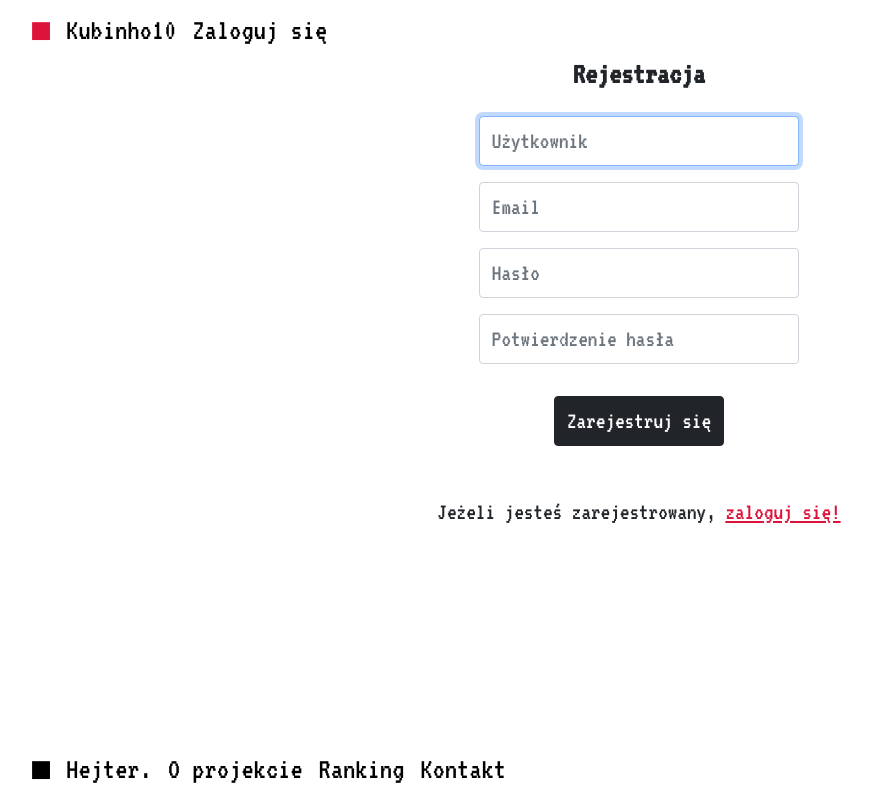
After one commit to kubapi/hater, a Django app: page /rejestracja/ in a window 1280 px wide. The commit adds this page. Shown: the whole page, without its empty margins (1-873 px from the left). Run offline with Django 3.2, Linux system fonts and the light colour scheme; some libraries are stand-ins or nearby versions.

Commit message:
adding login, register, logout functionality and views

```diff
--- a/feed/admin.py
+++ b/feed/admin.py
@@ -1,8 +1,7 @@
 from django.contrib import admin
 
-from .models import Card, Deck, User
+from .models import Card, Deck
 
 # Register your models here.
 admin.site.register(Card)
 admin.site.register(Deck)
-admin.site.register(User)
--- /dev/null
+++ b/feed/forms.py
@@ -0,0 +1,17 @@
+from django import forms
+from django.contrib.auth.forms import UserCreationForm
+from django.contrib.auth.models import User
+
+class NewUserForm(UserCreationForm):
+    email = forms.EmailField(required=True)
+
+    class Meta:
+        model = User
+        fields = ("username", "email", "password1", "password2")
+
+    def save(self, commit=True):
+        user = super(NewUserForm, self).save(commit=False)
+        user.email = self.cleaned_data['email']
+        if commit:
+            user.save()
+        return user
--- a/feed/templates/feed/base.html
+++ b/feed/templates/feed/base.html
@@ -22,6 +22,18 @@
     <script src="{% static 'js/script.js' %}"></script>
 </head>
 <body>
+    <nav class="navbar fixed-top navbar-expand-lg">
+        <div class="navbar-nav">
+            <a class="nav-item nav-link rev-square" href="{% url 'feed:index' %}">&#9632;</a>
+            <span class="nav-item nav-link nickname">Kubinho10</span>
+            {% if user.is_authenticated %}
+                <a class="nav-item nav-link login-logout" href="{% url 'feed:logout' %}">Wyloguj się</a>
+            {% else %}
+                <a class="nav-item nav-link login-logout" href="{% url 'feed:login' %}">Zaloguj się</a>
+            {% endif %}
+
+        </div>
+    </nav>
     <div class="container">
         {% block content %}
             <!-- place where specific html will be injected. -->
@@ -29,13 +41,14 @@
     </div>
     <nav class="navbar fixed-bottom navbar-expand-lg">
         <div class="navbar-nav">
-            <a class="nav-item nav-link square" href="{% url 'index' %}">&#9632;</a>
-            <a class="nav-item nav-link" href="{% url 'index' %}">Hejter<span>.</span></a>
-            <a class="nav-item nav-link" href="{% url 'about' %}">O projekcie</a>
-            <a class="nav-item nav-link" href="{% url 'ranking' %}">Ranking</a>
-            <!-- TODO Add if user logged -->
-            <a class="nav-item nav-link" href="{% url 'architect' %}">Architekt</a>
-            <a class="nav-item nav-link" href="{% url 'contact' %}">Kontakt</a>
+            <a class="nav-item nav-link square" href="{% url 'feed:index' %}">&#9632;</a>
+            <a class="nav-item nav-link" href="{% url 'feed:index' %}">Hejter<span>.</span></a>
+            <a class="nav-item nav-link" href="{% url 'feed:about' %}">O projekcie</a>
+            <a class="nav-item nav-link" href="{% url 'feed:ranking' %}">Ranking</a>
+            {% if user.is_authenticated %}
+                <a class="nav-item nav-link" href="{% url 'feed:architect' %}">Architekt</a>
+            {% endif %}
+            <a class="nav-item nav-link" href="{% url 'feed:contact' %}">Kontakt</a>
         </div>
     </nav>
 </body>
--- a/feed/templates/feed/contact.html
+++ b/feed/templates/feed/contact.html
@@ -5,6 +5,6 @@
 {% block content %}
     <div class="row block-center">
         <p>Zainteresował Cię ten projekt? <strong>Napisz!</strong></p>
-        <a class="email-block-email" href="mailto:kuba.sliz@hotmail.com?subject=Hejter.">kuba.sliz@hotmail.com</a>
+        <p><a class="link" href="mailto:kuba.sliz@hotmail.com?subject=Hejter.">kuba.sliz@hotmail.com</a></p>
     </div>
 {% endblock %}
--- a/feed/templates/feed/ranking.html
+++ b/feed/templates/feed/ranking.html
@@ -14,7 +14,6 @@
                     <tr>
                         <th>Miejsce</th>
                         <th>Pseudonim</th>
-                        <th>Miasto</th>
                         <th>Wynik</th>
                     </tr>
                 </thead>
@@ -23,7 +22,6 @@
                     <tr>
                         <td>{{ forloop.counter }}</td>
                         <td>{{ user_score.nickname }}</td>
-                        <td>{{ user_score.location }}</td>
                         <td>{{ user_score.score }}</td>
                     </tr>
                     {% endfor %}
--- /dev/null
+++ b/feed/templates/feed/register.html
@@ -0,0 +1,16 @@
+{% extends "feed/base.html" %}
+{% load static %}
+
+{% block title %} Rejestracja.{% endblock %}
+{% block content %}
+    {% load django_bootstrap5 %}
+    <div class="row text-block-center">
+        <h1>Rejestracja</h1>
+        <form method="POST" class="form register-form mt-3">
+            {% csrf_token %}
+            {% bootstrap_form register_form %}
+            <button class="btn btn-dark mt-3 mb-5" type="submit">Zarejestruj się</button>
+        </form>
+        <p class="text-center">Jeżeli jesteś zarejestrowany, <a class="link" href="{% url 'feed:login' %}">zaloguj się!</a></p>
+    </div>
+{% endblock %}
--- a/feed/urls.py
+++ b/feed/urls.py
@@ -1,6 +1,8 @@
-from django.urls import include, path
+from django.urls import path
 
 from . import views
+
+app_name = 'feed'
 
 urlpatterns = [
     path('', views.index, name='index'),
@@ -8,4 +10,7 @@ urlpatterns = [
     path('o-projekcie/', views.about, name='about'),
     path('ranking/', views.ranking, name='ranking'),
     path('architekt/', views.architect, name='architect'),
+    path("rejestracja/", views.register_view, name="register"),
+    path("logowanie/", views.login_view, name="login"),
+    path("wylogowywanie/", views.logout_view, name="logout"),
 ]
--- a/feed/views.py
+++ b/feed/views.py
@@ -1,17 +1,46 @@
-from django.shortcuts import render
+from django.shortcuts import render, redirect
+from django.contrib.auth.decorators import login_required
+from django.contrib.auth import login, authenticate, logout
+from django.contrib import messages #import messages
+from django.contrib.auth.forms import AuthenticationForm
 
 from .models import *
+from .forms import *
 
-# Create your views here.
-def index(request):
-    # Choose random deck try until finds one that fits
-    if Deck.objects.filter(pk=1).exists():
-        for i in range(Deck.objects.all().count()):
-            deck = Deck.objects.order_by('?')[0]
-            if len(deck.get_cards()):
-                cards = deck.get_cards()
-                return render(request, 'feed/index.html', {'cards' : cards})
-    return render(request, 'feed/index.html', {})
+def login_view(request):
+    if request.method == 'POST':
+        form = AuthenticationForm(request, data=request.POST)
+        if form.is_valid():
+            username = form.cleaned_data.get('username')
+            password = form.cleaned_data.get('password')
+            user = authenticate(username=username, password=password)
+            if user is not None:
+                login(request, user)
+                messages.info(request, f'Zalogowano. Witaj {username}.')
+                return redirect('feed:index')
+            else:
+                messages.error(request,'Błędny login lub hasło.')
+        else:
+            messages.error(request,'Błędny login lub hasło.')
+    form = AuthenticationForm()
+    return render(request,'feed/login.html', {'login_form' : form})
+
+def register_view(request):
+	if request.method == 'POST':
+		form = NewUserForm(request.POST)
+		if form.is_valid():
+			user = form.save()
+			login(request, user)
+			messages.success(request, 'Rejestracja zakończona pomyślnie.')
+			return redirect('feed:index')
+		messages.error(request, 'Nieudana rejestracja. Błędne dane.')
+	form = NewUserForm
+	return render (request, 'feed/register.html', {"register_form" : form})
+
+def logout_view(request):
+	logout(request)
+	messages.info(request, "Wylogowywanie zakończone pomyślnie!")
+	return redirect("feed:index")
 
 def contact(request):
     return render(request, 'feed/contact.html', {})
@@ -26,5 +55,17 @@ def ranking(request):
         return render(request, 'feed/ranking.html', {'users_scores' : users_scores})
     return render(request, 'feed/index.html', {})
 
+@login_required
+def index(request):
+    # Choose random deck try until finds one that fits
+    if Deck.objects.filter(pk=1).exists():
+        for i in range(Deck.objects.all().count()):
+            deck = Deck.objects.order_by('?')[0]
+            if len(deck.get_cards()):
+                cards = deck.get_cards()
+                return render(request, 'feed/index.html', {'cards' : cards})
+    return render(request, 'feed/index.html', {})
+
+@login_required
 def architect(request):
     return render(request, 'feed/architect.html', {})
--- a/hater/settings.py
+++ b/hater/settings.py
@@ -40,6 +40,7 @@ INSTALLED_APPS = [
     'django.contrib.sessions',
     'django.contrib.messages',
     'django.contrib.staticfiles',
+    'django_bootstrap5',
 ]
 
 MIDDLEWARE = [
@@ -131,3 +132,5 @@ STATIC_ROOT = os.path.join(BASE_DIR, 'staticfiles')
 # https://docs.djangoproject.com/en/3.2/ref/settings/#default-auto-field
 
 DEFAULT_AUTO_FIELD = 'django.db.models.BigAutoField'
+
+LOGIN_URL = '/logowanie/'
--- a/hater/urls.py
+++ b/hater/urls.py
@@ -16,8 +16,8 @@ Including another URLconf
 from django.contrib import admin
 from django.urls import path, include
 
+
 urlpatterns = [
     path('admin/', admin.site.urls),
     path('', include('feed.urls')),
-
 ]
--- a/static/css/style.css
+++ b/static/css/style.css
@@ -6,6 +6,24 @@ h1{
     font-weight: bold;
 }
 
+.link {
+    color: #DC143C;
+    text-decoration: underline;
+}
+
+.link:hover {
+    color: white;
+    background-color: #DC143C;
+    text-decoration: underline;
+}
+
+.btn-dark {
+    font-size: 24px;
+}
+
+input {
+    font-size: 24px !important;
+}
 ::-moz-selection {
      background:#DC143C;
      color: white;
@@ -28,11 +46,19 @@ h1{
 }
 
 /* Start navigation */
-.navbar{
+.fixed-bottom{
     background: linear-gradient(0deg, white 40%, rgba(255,255,255,0.2)) no-repeat;
+}
+.fixed-top{
+    background: linear-gradient(0deg, rgba(255,255,255,0.2),white 40%) no-repeat;
 }
 .navbar-nav {
     padding: 0 25px 0 25px;
+}
+
+.navbar {
+    padding-top: 0;
+    padding-bottom: 0;
 }
 .nav-item {
     font-size: 30px;
@@ -47,9 +73,7 @@ h1{
 .nav-link:active{
     color: #DC143C;
 }
-.square {
-    color: #DC143C;
-}
+
 .square {
     color: black;
 }
@@ -61,15 +85,37 @@ h1{
     background-color: white;
     color: black;
 }
+
+.rev-square {
+    color: #DC143C;
+}
+
+.rev-square::selection {
+    background-color: white;
+    color: #DC143C;
+}
+.rev-square::-moz-selection {
+    background-color: white;
+    color: #DC143C;
+}
+
+.nickname {
+    color: black;
+}
+.nickname:hover{
+    color: black;
+}
+
 /* End navigation */
 
-/* Start about */
+/* Start about*/
 .text-block-center {
     font-size: 24px;
     text-align: center;
     top: 50%;
     margin: 5% 25% 5% 25%;
 }
+
 
 .text-block-center h1{
     font-size: 30px;
@@ -92,14 +138,6 @@ h1{
     transform: translate(-50%, -50%);
 }
 
-.email-block-email {
-    font-size: 24px;
-    color: black;
-    text-decoration: none;
-}
-.email-block-email:hover {
-    color: #DC143C;
-}
 /* End email block */
 
 /* Datatables */
@@ -117,5 +155,32 @@ div.dataTables_wrapper div.dataTables_filter {
 /* End datatables */
 
 /* Tinder cards */
+.card {
+    padding-left: 0;
+    padding-right: 0;
+    margin-top: 10%;
+    min-height: 350px;
+}
+/* End tinder cards */
 
-/* End tinder cards */
+/* Start register and login */
+.text-block-center .form-text {
+    font-size: 18px;
+    font-style: italic;
+}
+
+.register-form input, .login-form input {
+    font-size: 24px;
+    margin: 0 auto;
+    float: none;
+    width: 60%;
+}
+
+.register-form .form-label {
+    text-align: left;
+}
+
+.form-text, .form-label {
+    display: none;
+}
+/* End register and login */
```
Also changed, not shown: feed/models.py (+7 -7 lines), feed/templates/feed/index.html (+15 -6 lines), feed/templates/feed/login.html (added, +16 -0 lines).
